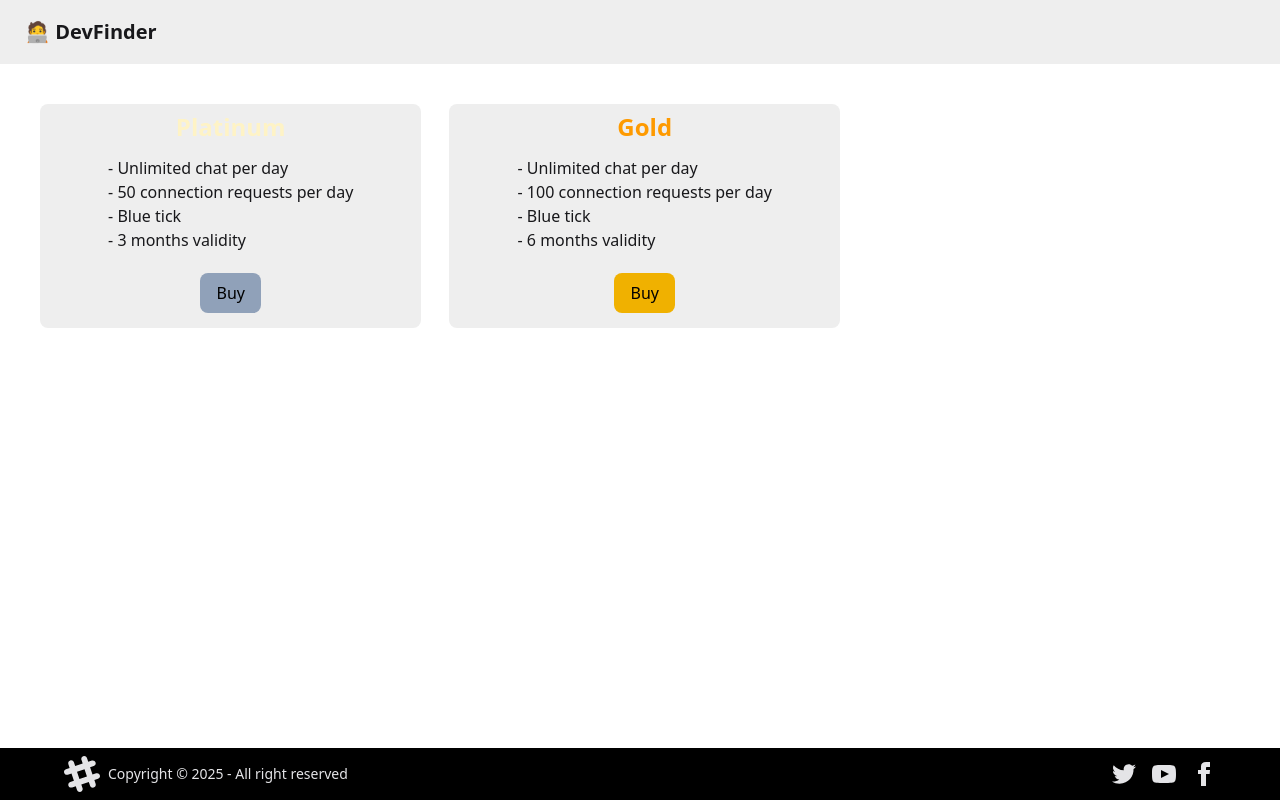
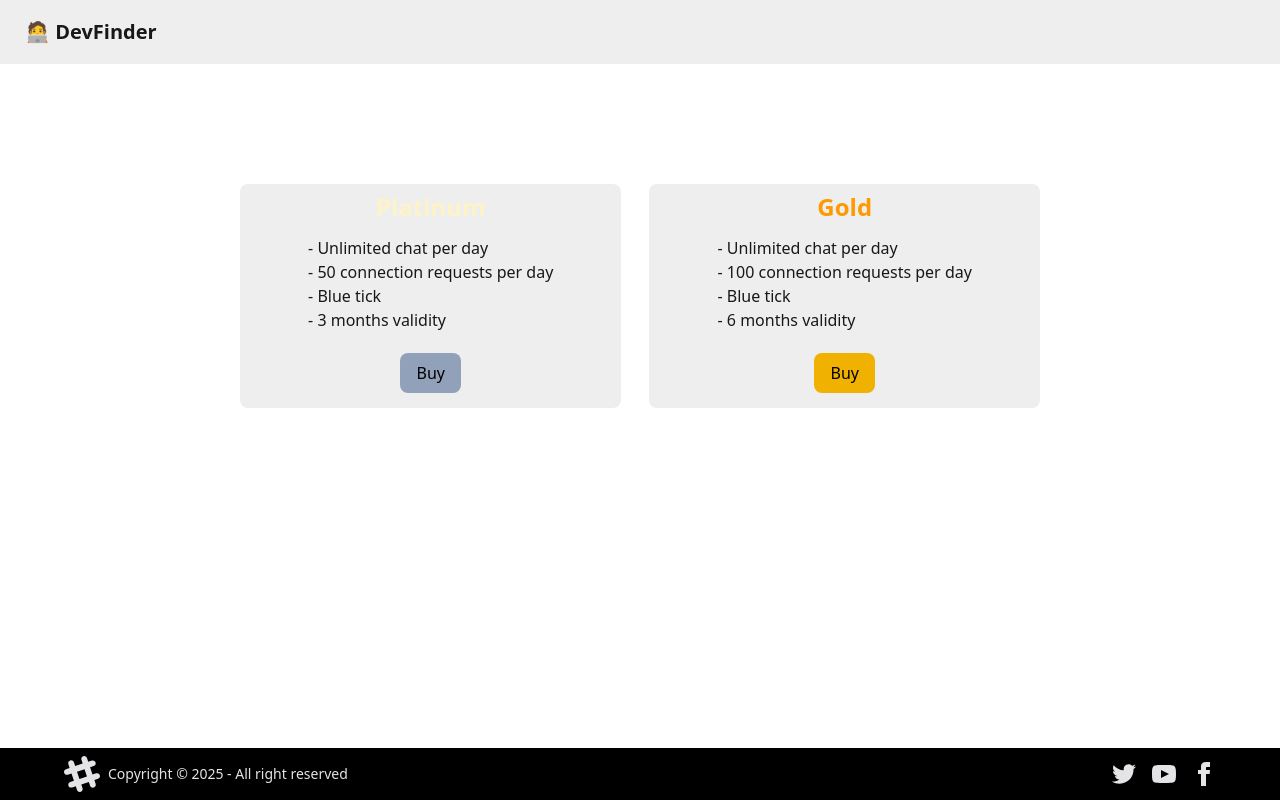
Before and after one commit to Saha-7/DevFinder-UI, a React (Vite) app: page /premium in a window 1280 px wide. Built offline with nearby package versions, Linux system fonts and the light colour scheme; no server answers.

Commit message:
ui fixes

```diff
--- a/src/components/Premium.jsx
+++ b/src/components/Premium.jsx
@@ -1,9 +1,9 @@
 
 const Premium = () => {
   return (
-    <div className="m-10 ">
+    <div className="m-10 flex justify-center items-center h-96">
       <div className="flex space-x-7 w-2/3 flex-col lg:flex-row">
-        <div className="card bg-base-300 rounded-box grid h-56 grow place-items-center">
+        <div className="card bg-base-300 rounded-box grid h-56 grow place-items-center cursor-pointer">
           <h1 className="font-extrabold text-2xl text-amber-100">Platinum</h1>
           <ul>
             <li> - Unlimited chat per day</li>
@@ -13,7 +13,7 @@ const Premium = () => {
           </ul>
           <button className="bg-slate-400 text-black m-2 p-2 px-4 rounded-lg">Buy</button>
         </div>
-        <div className="card bg-base-300 rounded-box grid h-56 grow place-items-center">
+        <div className="card bg-base-300 rounded-box grid h-56 grow place-items-center cursor-pointer">
           <h1 className="font-extrabold text-2xl text-amber-500">Gold</h1>
           <ul>
             <li> - Unlimited chat per day</li>
```
